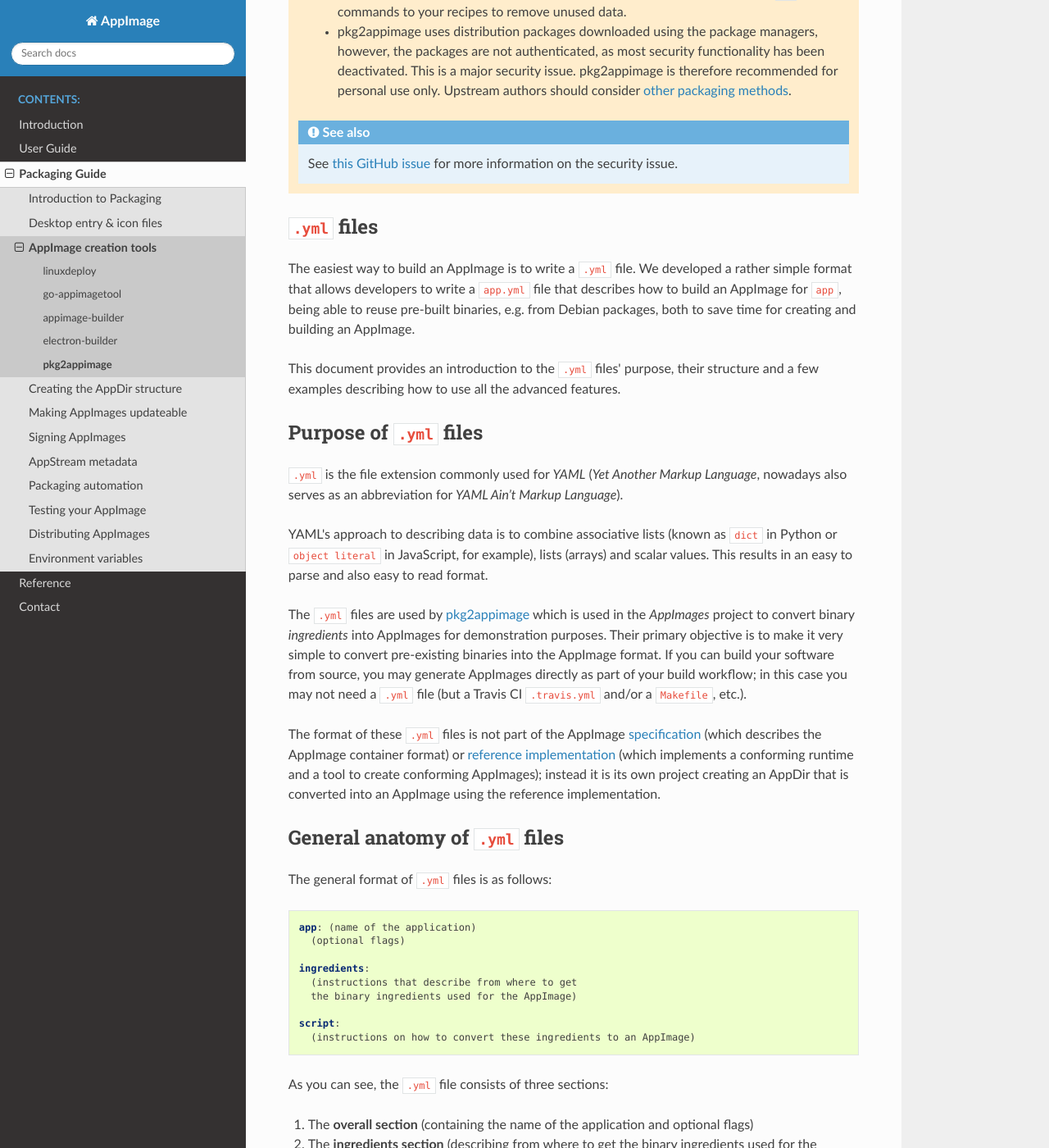
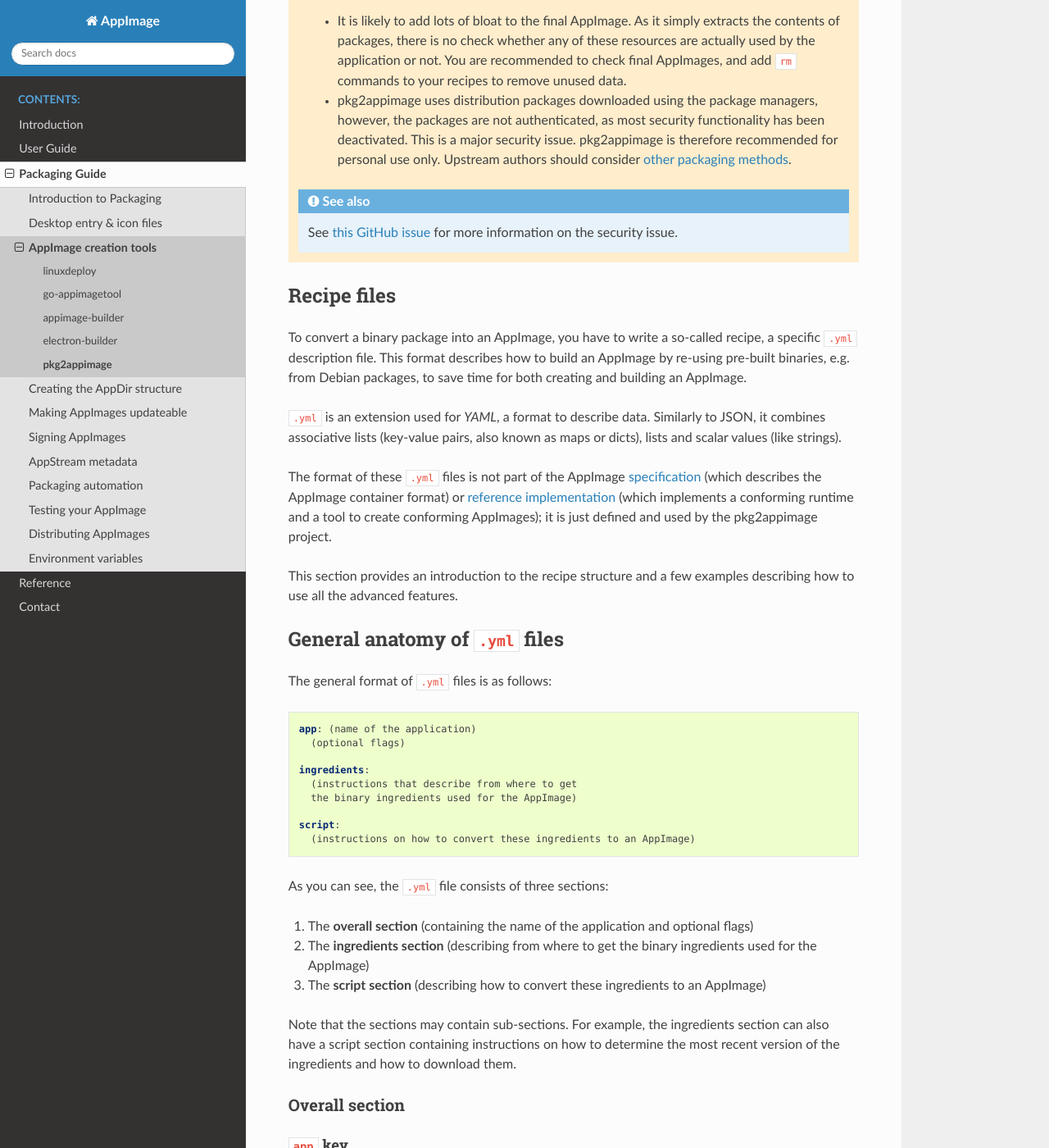
Before and after one commit to AppImage/docs.appimage.org, a Sphinx documentation site: the page built from source/packaging-guide/appimage-creation-tools/pkg2appimage.rst, in a window 1280 px wide and 1400 px high, scrolled down 1370 px. Shown: the whole window at 82% size. Built offline with Sphinx 7.4.7 and the Read the Docs theme 3.1.0, drawn with Linux system fonts in a browser that asks for light colours; some of the changed text lies outside the part shown.

Commit message:
Improved and updated pkg2appimage page
The pkg2appimage page has been improved and updated.

An explicit section on how to download and use pkg2appimage with distributed recipe files has been added. The information has been moved there from the introduction. It has also been updated to use the prepackaged pkg2appimage AppImage (and not the shell script).

The recipe file section has been improved to not have duplicated information anymore and have better and easier to understand explanations.

Additionally, spelling and grammar has been corrected in some places and links have been improved.

```diff
--- a/source/packaging-guide/appimage-creation-tools/pkg2appimage.rst
+++ b/source/packaging-guide/appimage-creation-tools/pkg2appimage.rst
@@ -5,7 +5,7 @@
 pkg2appimage
 ============
 
-pkg2appimage is a tool that can be used by people other than the application authors to convert officially distributed binary packages (archives, .deb packages and PPAs) into AppImages if none are officially distributed. It doesn't require dependencies to be installed on your system; instead, they are downloaded during the packaging process from distribution repositories. To convert an existing package, you write a `.yml description file <https://github.com/AppImage/pkg2appimage/tree/master/recipes>`_ (called recipe) and run it with `pkg2appimage`_. As some (mostly proprietary) applications don't allow redistribution, you can distribute these recipes to allow other users to easily convert existing packages to AppImages.
+`pkg2appimage <https://github.com/AppImage/pkg2appimage>`_ is a tool that can be used by people other than the application authors to convert officially distributed binary packages (archives, .deb packages and PPAs) into AppImages if none are officially distributed. It doesn't require dependencies to be installed on your system; instead, they are downloaded during the packaging process from distribution repositories. To convert an existing package, you write a `.yml description file <https://github.com/AppImage/pkg2appimage/tree/master/recipes>`_ (called recipe) and run it with pkg2appimage. As some (mostly proprietary) applications don't allow redistribution, you can distribute these recipes to allow other users to easily convert existing packages to AppImages.
 
 pkg2appimage doesn't include core system libraries like glibc. This results in a reduced AppImage size.
 
@@ -25,20 +25,18 @@
    :depth: 1
 
 
+Using a recipe
+--------------
+
+To use a distributed recipe (a ``.yml`` description file), you first have to download pkg2appimage. You can get it as an AppImage from its from its `GitHub release page <https://github.com/AppImageCommunity/pkg2appimage/releases>`_.
+
+To then build an AppImage from the recipe, simply run pkg2appimage with the file as parameter: ``./pkg2appimage-*.AppImage Receipe.yml``.
+
+
 Introduction
 ------------
 
-
-To build an AppImage from a :code:`.yml` description file, simply run:
-
-.. code-block:: shell
-
-    bash -ex ./pkg2appimage recipes/XXX.yml
-
-
-:code:`.yml` description files tell pkg2appimage where to get the ingredients from, and how to convert them to an AppImage (besides the general steps already included in pkg2appimage). Study some `examples <https://github.com/AppImage/pkg2appimage/tree/master/recipes>`__ to see how it works.
-
-.. _pkg2appimage: https://github.com/AppImage/pkg2appimage/blob/master/pkg2appimage
+The so-called recipe files (which are :code:`.yml` description files) tell pkg2appimage where to get the ingredients from and how to convert them to an AppImage (besides the general steps that pkg2appimage always performs). Study some `examples <https://github.com/AppImage/pkg2appimage/tree/master/recipes>`__ to see how it works.
 
 .. warning::
    pkg2appimage suffers from a few notable issues:
@@ -50,24 +48,16 @@
       See `this GitHub issue <https://github.com/AppImage/pkg2appimage/issues/197>`__ for more information on the security issue.
 
 
-``.yml`` files
---------------
+Recipe files
+------------
 
-The easiest way to build an AppImage is to write a :code:`.yml` file. We developed a rather simple format that allows developers to write a :code:`app.yml` file that describes how to build an AppImage for :code:`app`, being able to reuse pre-built binaries, e.g. from Debian packages, both to save time for creating and building an AppImage.
+To convert a binary package into an AppImage, you have to write a so-called recipe, a specific ``.yml`` description file. This format describes how to build an AppImage by re-using pre-built binaries, e.g. from Debian packages, to save time for both creating and building an AppImage.
 
-This document provides an introduction to the :code:`.yml` files' purpose, their structure and a few examples describing how to use all the advanced features.
+``.yml`` is an extension used for *YAML*, a format to describe data. Similarly to JSON, it combines associative lists (key-value pairs, also known as maps or dicts), lists and scalar values (like strings).
 
+The format of these :code:`.yml` files is not part of the AppImage :ref:`specification <ref-appimage-specification>` (which describes the AppImage container format) or :ref:`reference implementation <reference-implementation>` (which implements a conforming runtime and a tool to create conforming AppImages); it is just defined and used by the pkg2appimage project.
 
-Purpose of ``.yml`` files
--------------------------
-
-:code:`.yml` is the file extension commonly used for *YAML* (*Yet Another Markup Language*, nowadays also serves as an abbreviation for *YAML Ain’t Markup Language*).
-
-YAML's approach to describing data is to combine associative lists (known as :code:`dict` in Python or :code:`object literal` in JavaScript, for example), lists (arrays) and scalar values. This results in an easy to parse and also easy to read format.
-
-The :code:`.yml` files are used by `pkg2appimage`_ which is used in the *AppImages* project to convert binary *ingredients* into AppImages for demonstration purposes. Their primary objective is to make it very simple to convert pre-existing binaries into the AppImage format. If you can build your software from source, you may generate AppImages directly as part of your build workflow; in this case you may not need a :code:`.yml` file (but a Travis CI :code:`.travis.yml` and/or a :code:`Makefile`, etc.).
-
-The format of these :code:`.yml` files is not part of the AppImage :ref:`specification <ref-appimage-specification>` (which describes the AppImage container format) or :ref:`reference implementation <reference-implementation>` (which implements a conforming runtime and a tool to create conforming AppImages); instead it is its own project creating an AppDir that is converted into an AppImage using the reference implementation.
+This section provides an introduction to the recipe structure and a few examples describing how to use all the advanced features.
 
 
 General anatomy of ``.yml`` files
@@ -163,7 +153,7 @@
 
 .. note::
 
-    In the future, other types of packages like :code:`.rpm` could also be included in the :code:`.yml` file definition. Proposals for this are welcome if the proposer also implements support for this in the `pkg2appimage`_ script.
+    In the future, other types of packages like :code:`.rpm` could also be included in the :code:`.yml` file definition. Proposals for this are welcome if the proposer also implements support for this in the `pkg2appimage script <https://github.com/AppImageCommunity/pkg2appimage/blob/master/pkg2appimage>`_.
 
 
 Using ingredients from an Ubuntu PPA
@@ -185,7 +175,7 @@
 
 .. note::
 
-    In the future, similar shortcuts for other types of personal repositories, such as projects on openSUSE build service, could also be included in the :code:`.yml` file definition. Proposals for this are welcome if the proposer also implements support for this in the `pkg2appimage`_ script.
+    In the future, similar shortcuts for other types of personal repositories, such as projects on openSUSE build service, could also be included in the :code:`.yml` file definition. Proposals for this are welcome if the proposer also implements support for this in the `pkg2appimage script <https://github.com/AppImageCommunity/pkg2appimage/blob/master/pkg2appimage>`_.
 
 
 Using local deb files
@@ -266,7 +256,7 @@
       - libcups2 1.7.2-0ubuntu1
 
 
-The assumption here is that every target system has at least the pretended version available, and that newer versions of the pretended package are able to run the application just as well as the pretended version itself *(if this is not the case, then the pretended package has broken downward compatibility and should be fixed)*.
+The assumption here is that every target system has at least the pretended version available, and that newer versions of the pretended package are able to run the application just as well as the pretended version itself. *(If this is not the case, then the pretended package has broken downward compatibility and should be fixed.)*
 
 
 Arbitrary scripts in the ingredients section
@@ -386,7 +376,7 @@
 Converting Python applications packaged with pip
 ------------------------------------------------
 
-Let's say you have already packaged your Python application using :code:`pip`. in this case, you can use the :code:`pkg2appimage` tool to generate an AppImage. In the following example, we will convert a Python 3 application using :code:`pip3`.
+Let's say you have already packaged your Python application using :code:`pip`. in this case, you can use pkg2appimage to generate an AppImage. In the following example, we will convert a Python 3 application using :code:`pip3`.
 
 The following recipe will convert a Python 3 PyQt application using :code:`virtualenv` and :code:`pip3`:
 
```
Also changed, not shown: other parts of source/packaging-guide/appimage-creation-tools/pkg2appimage.rst (+1 -1 lines).
